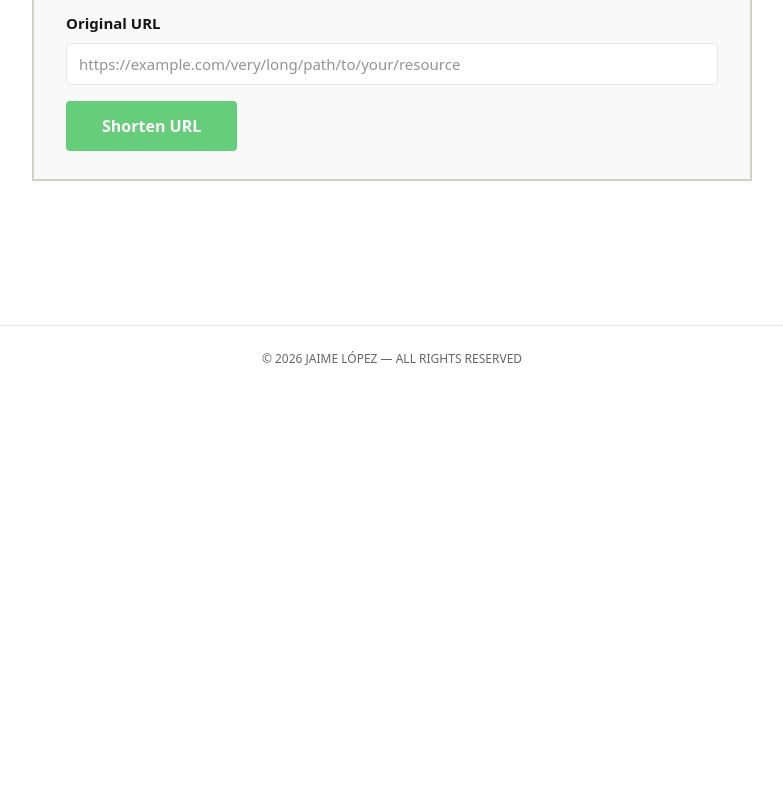
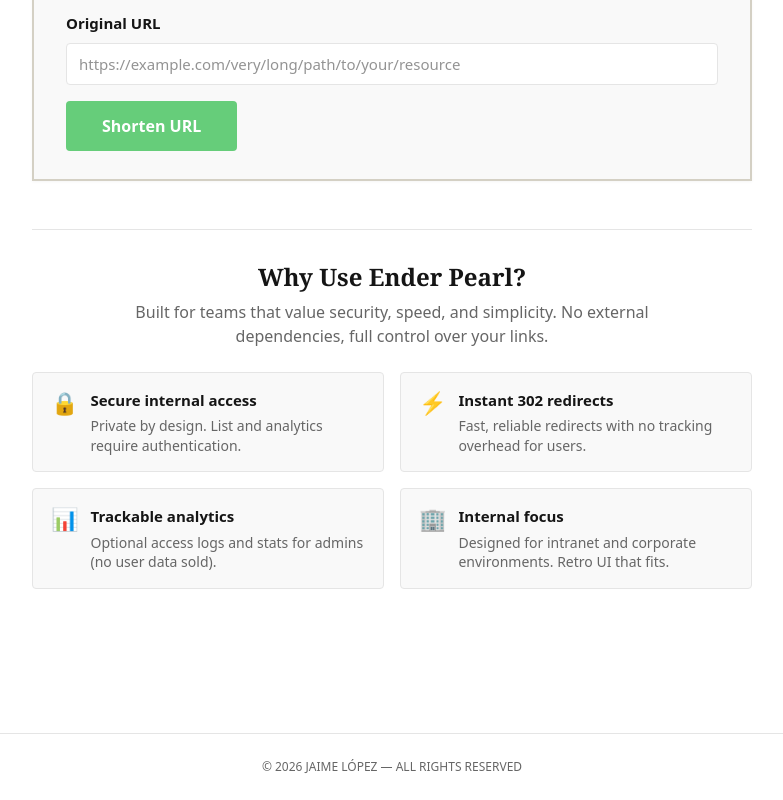
Before and after one commit to jaloplo/ai-ender-pearl, a Next.js app: page / in a window 1280 px wide. Shown: the part 673-1473 px from the top of the page, without its empty margins (248-1031 px from the left). Before the commit the page ends 1066 px from the top, so only its background shows below. Built offline with nearby package versions, Linux system fonts and the light colour scheme; no server answers.

Commit message:
feat: trust Signals and Feature Highlights

```diff
--- a/app/globals.css
+++ b/app/globals.css
@@ -673,3 +673,95 @@
     width: 100%;
   }
 }
+
+
+/* ========================================
+   TRUST SIGNALS / "WHY USE ENDER PEARL?" SECTION
+   Added per feature request: highlights below shorten form.
+   Static content, no auth. Uses existing palette + retro corporate style.
+   ======================================== */
+
+.trust-signals {
+  max-width: 720px;
+  margin: 48px auto 0;
+  padding: 32px 0;
+  border-top: 1px solid var(--color-border-subtle);
+}
+
+.trust-signals h2 {
+  font-size: 24px;
+  margin-bottom: 8px;
+  text-align: center;
+}
+
+.trust-intro {
+  text-align: center;
+  color: var(--color-text-secondary);
+  font-size: 16px;
+  max-width: 560px;
+  margin: 0 auto 24px;
+  line-height: 1.5;
+}
+
+.highlights {
+  display: grid;
+  grid-template-columns: repeat(auto-fit, minmax(260px, 1fr));
+  gap: 16px;
+}
+
+.highlight {
+  display: flex;
+  align-items: flex-start;
+  gap: 12px;
+  background-color: var(--color-bg-secondary);
+  border: 1px solid var(--color-border-subtle);
+  padding: 16px 18px;
+  border-radius: 4px;
+}
+
+.highlight-icon {
+  font-size: 22px;
+  line-height: 1;
+  flex-shrink: 0;
+  margin-top: 2px;
+}
+
+.highlight-content {
+  display: flex;
+  flex-direction: column;
+  gap: 4px;
+}
+
+.highlight-content strong {
+  font-size: 15px;
+  font-weight: 600;
+  color: var(--color-text-primary);
+  font-family: system-ui, -apple-system, BlinkMacSystemFont, "Segoe UI", Roboto, Helvetica, Arial, sans-serif;
+}
+
+.highlight-content span {
+  font-size: 14px;
+  color: var(--color-text-secondary);
+  line-height: 1.4;
+}
+
+/* Responsive for highlights */
+@media (max-width: 768px) {
+  .trust-signals {
+    margin-top: 32px;
+    padding: 24px 0;
+  }
+
+  .highlights {
+    grid-template-columns: 1fr;
+    gap: 12px;
+  }
+
+  .highlight {
+    padding: 14px 16px;
+  }
+
+  .highlight-icon {
+    font-size: 20px;
+  }
+}
--- a/app/page.js
+++ b/app/page.js
@@ -117,6 +117,45 @@
         <div className="metadata" style={{ marginTop: '32px' }}>
         </div>
       </section>
+
+      {/* Trust Signals and Feature Highlights - "Why Use Ender Pearl?" */}
+      <section className="trust-signals">
+        <h2>Why Use Ender Pearl?</h2>
+        <p className="trust-intro">
+          Built for teams that value security, speed, and simplicity.
+          No external dependencies, full control over your links.
+        </p>
+        <div className="highlights">
+          <div className="highlight">
+            <span className="highlight-icon">🔒</span>
+            <div className="highlight-content">
+              <strong>Secure internal access</strong>
+              <span>Private by design. List and analytics require authentication.</span>
+            </div>
+          </div>
+          <div className="highlight">
+            <span className="highlight-icon">⚡</span>
+            <div className="highlight-content">
+              <strong>Instant 302 redirects</strong>
+              <span>Fast, reliable redirects with no tracking overhead for users.</span>
+            </div>
+          </div>
+          <div className="highlight">
+            <span className="highlight-icon">📊</span>
+            <div className="highlight-content">
+              <strong>Trackable analytics</strong>
+              <span>Optional access logs and stats for admins (no user data sold).</span>
+            </div>
+          </div>
+          <div className="highlight">
+            <span className="highlight-icon">🏢</span>
+            <div className="highlight-content">
+              <strong>Internal focus</strong>
+              <span>Designed for intranet and corporate environments. Retro UI that fits.</span>
+            </div>
+          </div>
+        </div>
+      </section>
     </>
   );
 }
```
Also changed, not shown: 1 other file (tests, documents, lock files or other folders).
